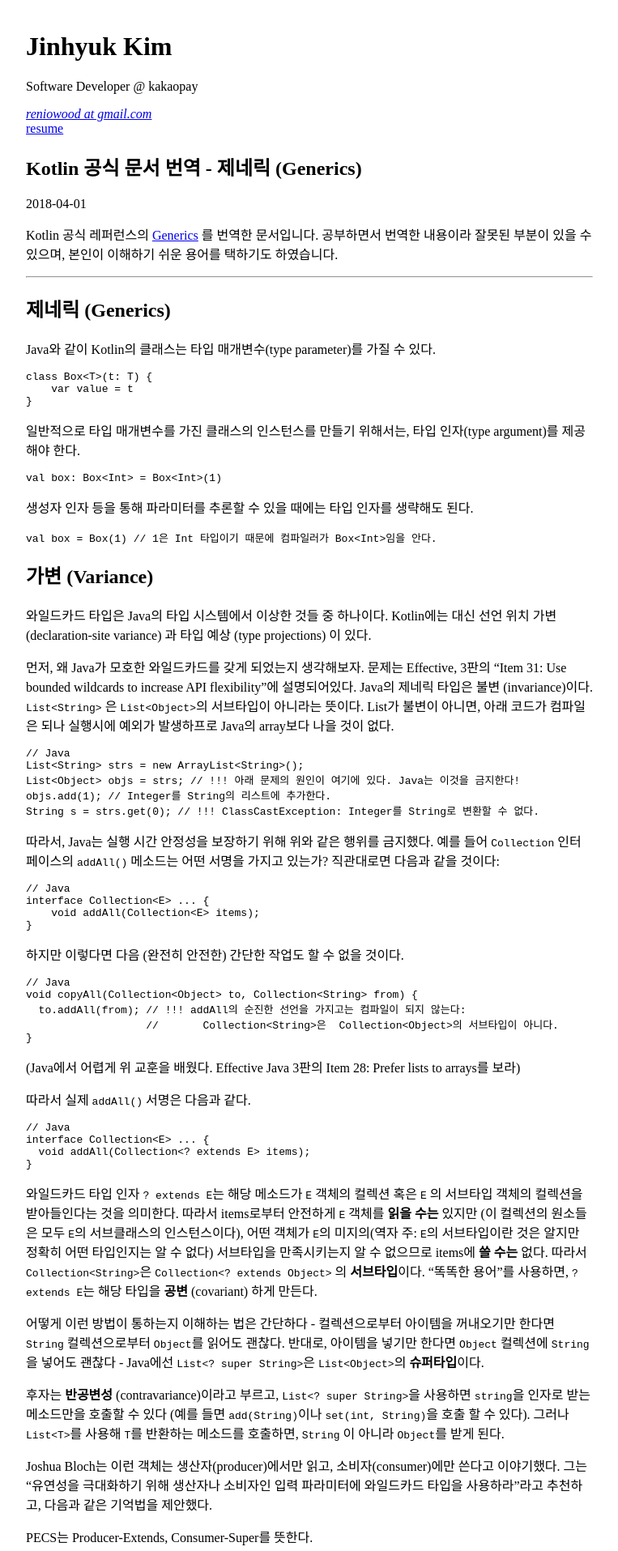
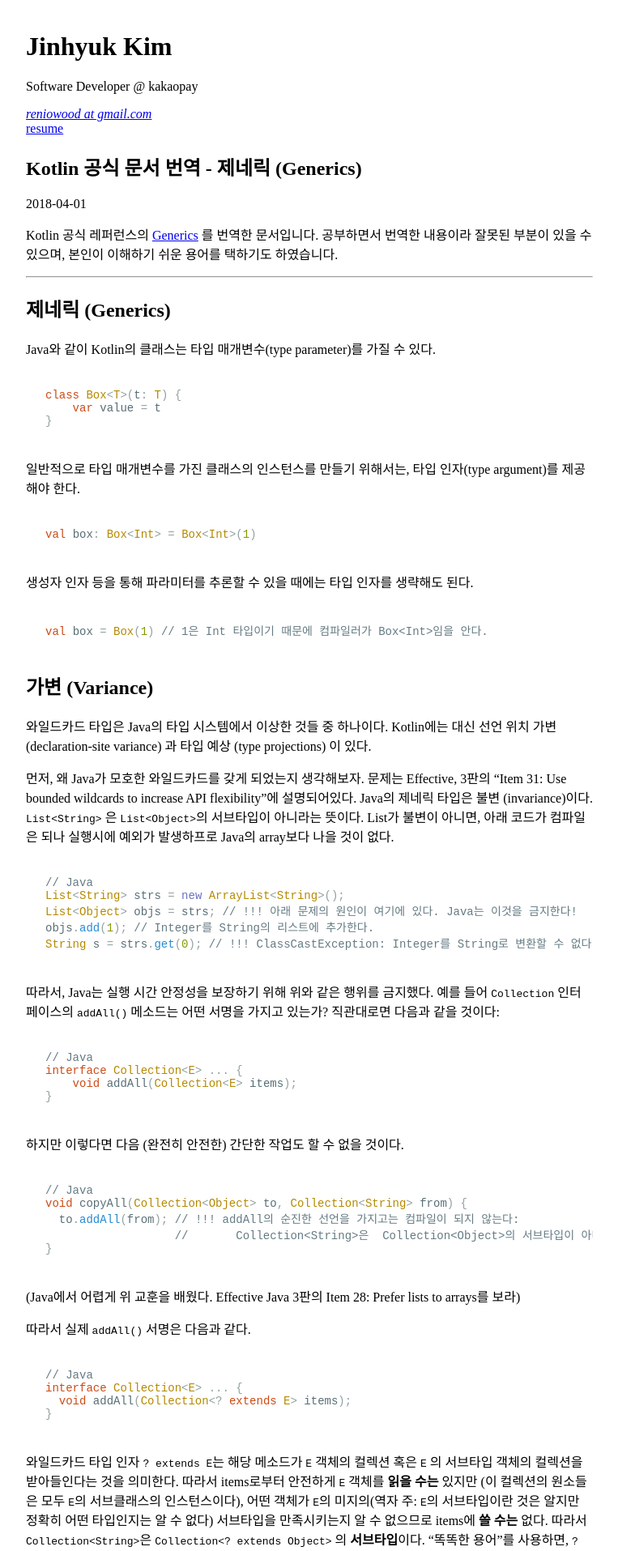
Before and after one commit to reniowood/profile, a Jekyll site: the page built from _posts/2018-04-01-코틀린-제네릭.md, in a window 1280 px wide. Shown: the top 1915 px of the page at 81% size, without its empty margins (258-1021 px from the left). Built offline with Jekyll 4.4.1, drawn with Linux system fonts in a browser that asks for light colours.

Commit message:
코드 하이라이팅 추가

```diff
--- a/_config.yml
+++ b/_config.yml
@@ -2,3 +2,5 @@ markdown: kramdown
 
 name: Jinhyuk Kim
 ga_tracking_id: UA-85360029-1
+
+highlighter: rouge
--- a/_layouts/default.html
+++ b/_layouts/default.html
@@ -6,6 +6,7 @@
         <meta name="viewport" content="width=device-width, initial-scale=1">
 
         <link rel="stylesheet" type="text/css" href="/css/main.css">
+        <link rel="stylesheet" type="text/css" href="/css/syntax.css">
 
         <!-- Global Site Tag (gtag.js) - Google Analytics -->
         <script async src="https://www.googletagmanager.com/gtag/js?id={{ site.ga_tracking_id }}"></script>
--- /dev/null
+++ b/css/syntax.css
@@ -0,0 +1,82 @@
+.highlight {
+  padding: 4px 0px 4px 12px;
+  font-size: 14px;
+  overflow: auto;
+}
+.highlight table td { padding: 5px; }
+.highlight table pre { margin: 0; }
+.highlight, .highlight .w {
+  color: #586e75;
+}
+.highlight .err {
+  color: #002b36;
+  background-color: #dc322f;
+}
+.highlight .c, .highlight .cd, .highlight .cm, .highlight .c1, .highlight .cs {
+  color: #657b83;
+}
+.highlight .cp {
+  color: #b58900;
+}
+.highlight .nt {
+  color: #b58900;
+}
+.highlight .o, .highlight .ow {
+  color: #93a1a1;
+}
+.highlight .p, .highlight .pi {
+  color: #93a1a1;
+}
+.highlight .gi {
+  color: #859900;
+}
+.highlight .gd {
+  color: #dc322f;
+}
+.highlight .gh {
+  color: #268bd2;
+  background-color: #002b36;
+  font-weight: bold;
+}
+.highlight .k, .highlight .kn, .highlight .kp, .highlight .kr, .highlight .kv {
+  color: #6c71c4;
+}
+.highlight .kc {
+  color: #cb4b16;
+}
+.highlight .kt {
+  color: #cb4b16;
+}
+.highlight .kd {
+  color: #cb4b16;
+}
+.highlight .s, .highlight .sb, .highlight .sc, .highlight .sd, .highlight .s2, .highlight .sh, .highlight .sx, .highlight .s1 {
+  color: #859900;
+}
+.highlight .sr {
+  color: #2aa198;
+}
+.highlight .si {
+  color: #d33682;
+}
+.highlight .se {
+  color: #d33682;
+}
+.highlight .nn {
+  color: #b58900;
+}
+.highlight .nc {
+  color: #b58900;
+}
+.highlight .no {
+  color: #b58900;
+}
+.highlight .na {
+  color: #268bd2;
+}
+.highlight .m, .highlight .mf, .highlight .mh, .highlight .mi, .highlight .il, .highlight .mo, .highlight .mb, .highlight .mx {
+  color: #859900;
+}
+.highlight .ss {
+  color: #859900;
+}
```
